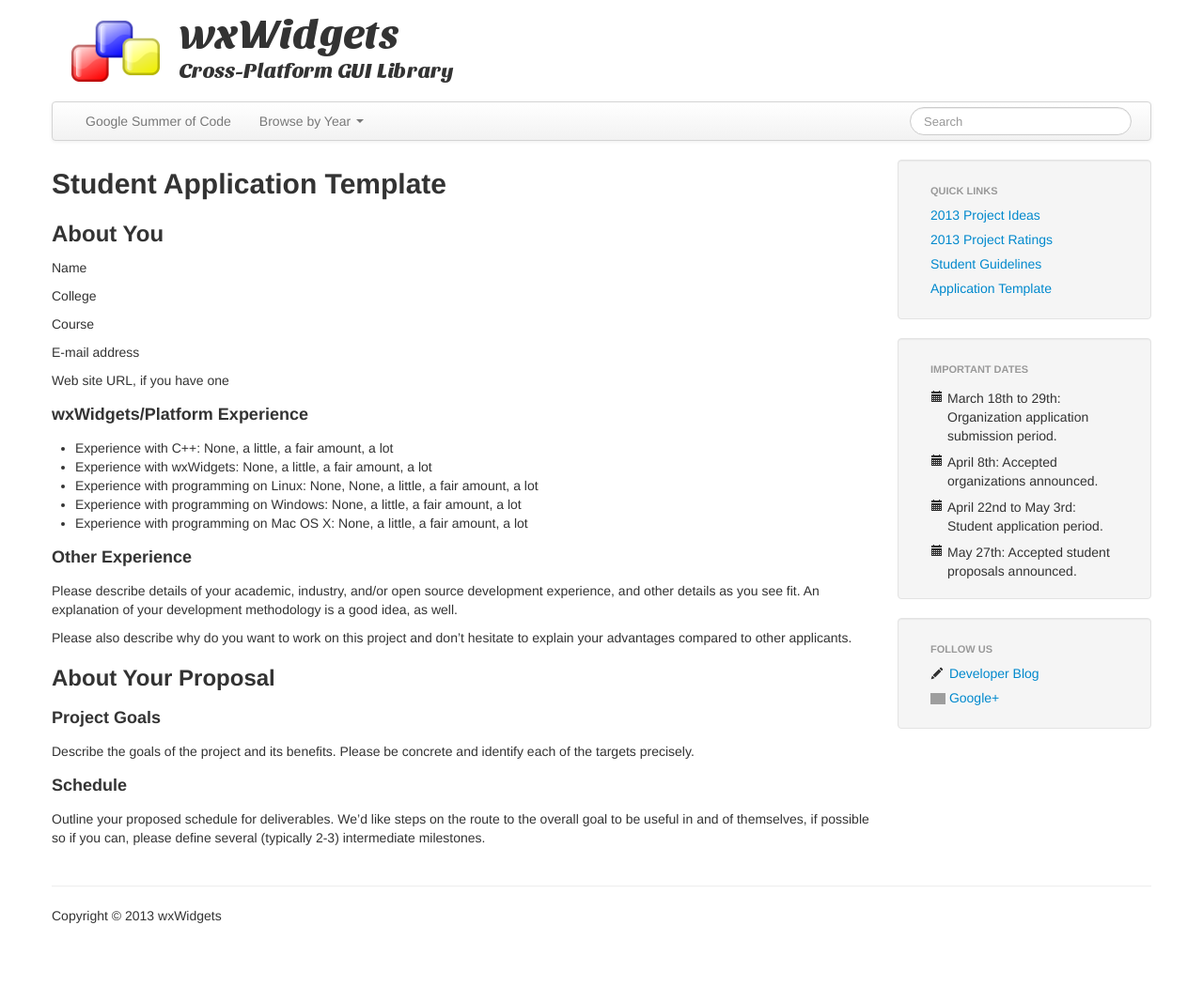
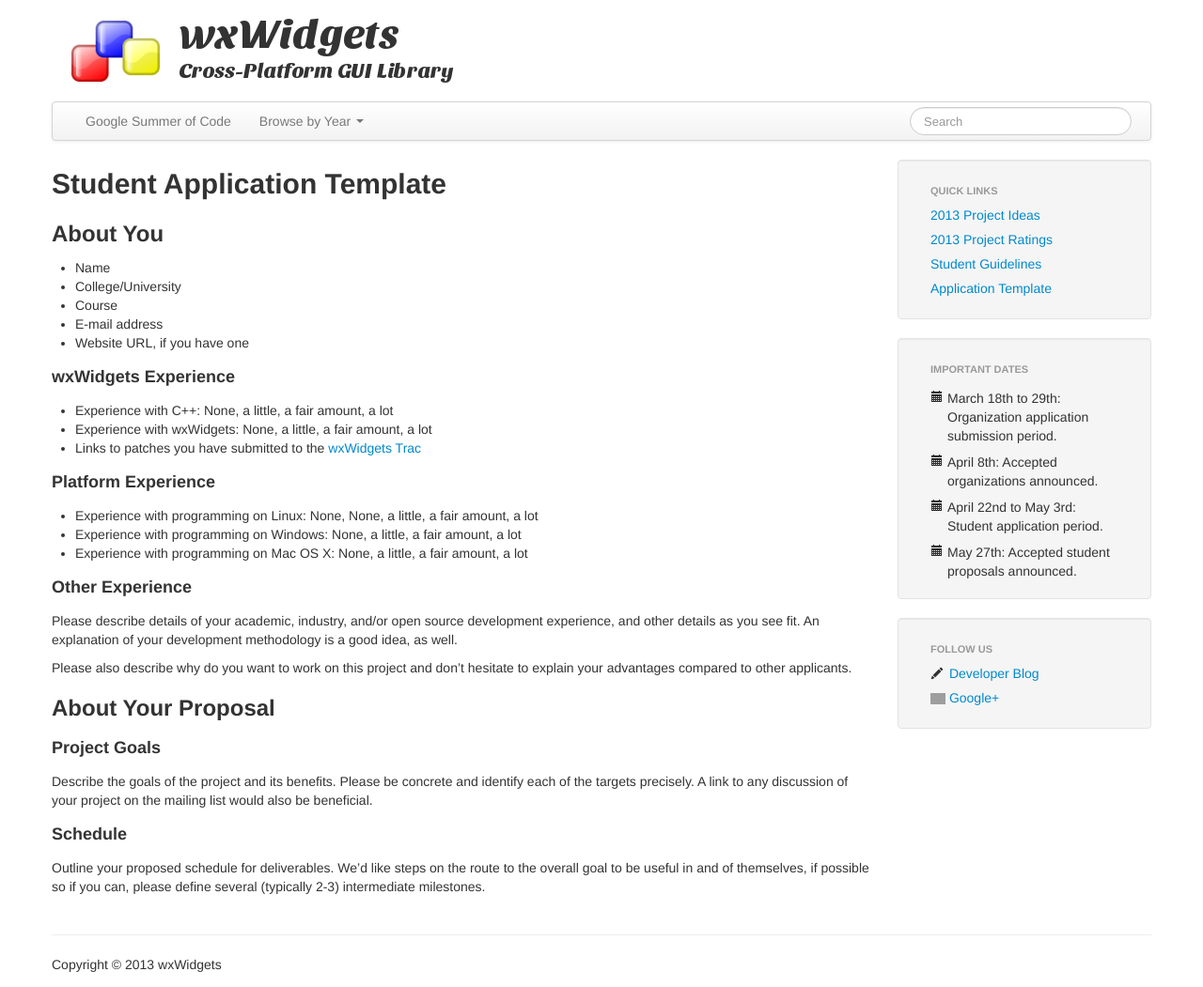
Before and after one commit to sjlamerton/gsoc-pages, a Jekyll site: the page built from application-template/index.md, in a window 1280 px wide. Shown: the whole page at 94% size. Built offline with Jekyll 4.4.1, drawn with Linux system fonts in a browser that asks for light colours; nearby versions of some CDN libraries; Markdown is read by kramdown in place of the engine named in the settings; before the commit the page ends 999 px from its top, so only the background shows below that; grey boxes are pictures that could not be loaded.

Commit message:
Add comment about patches to template.
Also restructure the template slightly.

```diff
--- a/application-template/index.md
+++ b/application-template/index.md
@@ -5,20 +5,20 @@
 
 ## About You
 
-Name
+* Name
+* College/University
+* Course
+* E-mail address
+* Website URL, if you have one
 
-College
-
-Course
-
-E-mail address
-
-Web site URL, if you have one
-
-### wxWidgets/Platform Experience
+### wxWidgets Experience
 
 * Experience with C++: None, a little, a fair amount, a lot
 * Experience with wxWidgets: None, a little, a fair amount, a lot
+* Links to patches you have submitted to the [wxWidgets Trac](http://trac.wxwidgets.org)
+
+### Platform Experience
+
 * Experience with programming on Linux: None, None, a little, a fair amount, a lot
 * Experience with programming on Windows: None, a little, a fair amount, a lot
 * Experience with programming on Mac OS X: None, a little, a fair amount, a lot
@@ -37,7 +37,8 @@
 ### Project Goals
 
 Describe the goals of the project and its benefits. Please be concrete and
-identify each of the targets precisely.
+identify each of the targets precisely. A link to any discussion of your
+project on the mailing list would also be beneficial.
 
 ### Schedule
 
```
